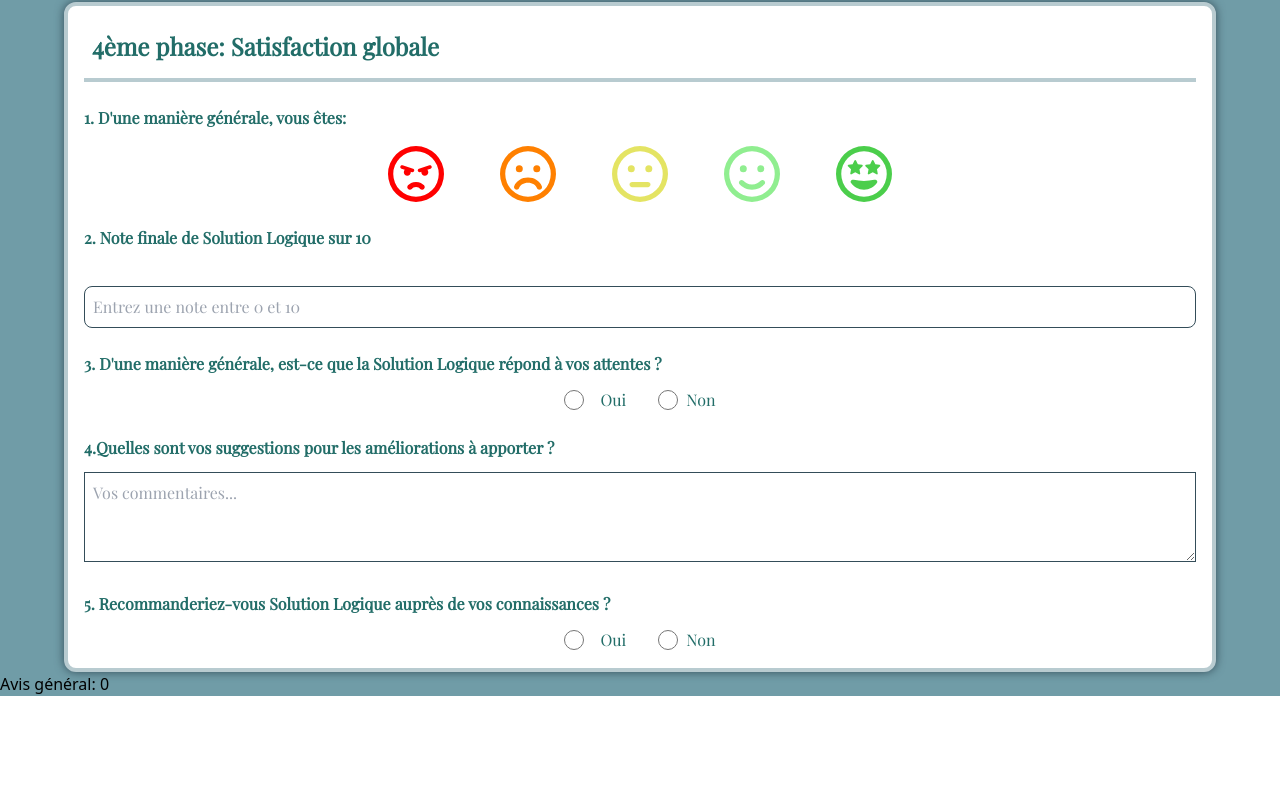
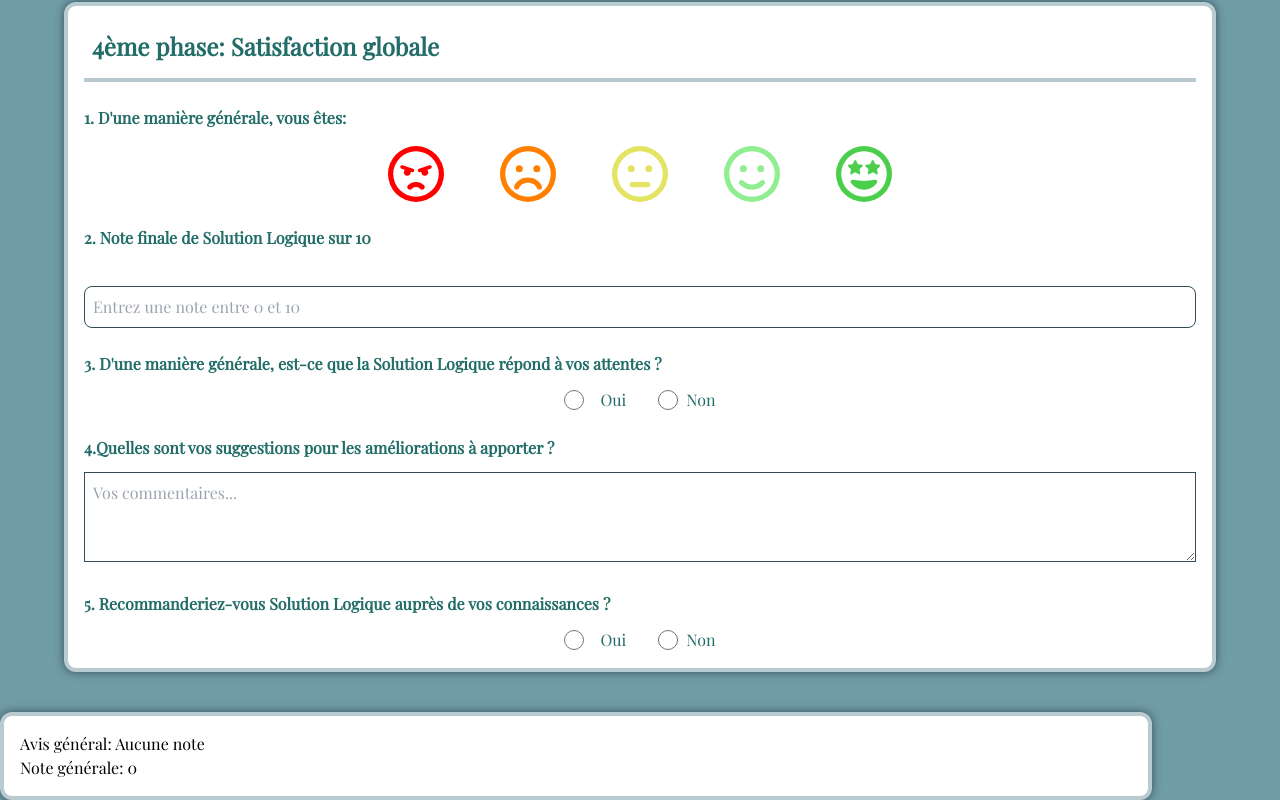
Before and after one commit to JordanSerafini/SLI-Form-V1, a React (Vite) app: page / in a window 1280 px wide. Shown: the part 2433-3233 px from the top of the page. Before the commit the page ends 3129 px from the top, so only its background shows below. Built offline with nearby package versions, Linux system fonts and the light colour scheme.

Commit message:
:sparkles: Rating + global appreciation ok :sparkles:

```diff
--- a/src/App.jsx
+++ b/src/App.jsx
@@ -12,7 +12,12 @@ function App() {
   function TotalDisplay() {
     const { averageRating } = useContext(RatingContext);
 
-    return <p>Avis général: {averageRating}</p>;
+    return (
+      <div>
+        <p>Avis général: {averageRating.comment}</p>
+        <p>Note générale: {averageRating.average}</p>
+      </div>
+    );
   }
 
   return (
@@ -60,7 +65,9 @@ function App() {
           <FormLine2 formID="4" />
         </div>
 
-        <div className="bg-cream">
+        {/*---------- Total Display ------------ */}
+
+        <div className="bg-white rounded-xl border-brownperso border-4 p-4 shadow-custom w-9/10 mt-10 flex flex-row font-playfair ">
           <TotalDisplay />
         </div>
       </div>
--- a/src/components/Form-Line.jsx
+++ b/src/components/Form-Line.jsx
@@ -5,7 +5,8 @@ function FormLine({ title, children, formID }) {
   const childrenArray = React.Children.toArray(children);
 
   return (
-    <div className="bg-white rounded-xl border-brownperso border-4 p-4 shadow-custom w-9/10 mt-10 flex flex-col gap-8 font-playfair ">
+    <div
+    className="bg-white rounded-xl border-brownperso border-4 p-4 shadow-custom w-9/10 mt-10 flex flex-col gap-8 font-playfair ">
       <h3 className="text-lg md:text-xl lg:text-2xl font-bold border-b-4 pb-4 border-brownperso p-2">
         {title}
       </h3>
--- a/src/context/RatingContext.jsx
+++ b/src/context/RatingContext.jsx
@@ -30,18 +30,21 @@ export const RatingProvider = ({ children }) => {
 
 
   const averageRating = useMemo(() => {
-    if (rateArray.length === 0) return 0;
+    if (rateArray.length === 0) return { average: 0, comment: "Aucune note" };
 
     const totalRating = rateArray.reduce((acc, current) => acc + current.rating, 0);
     const average = totalRating / rateArray.length;
-    if (average > 0 && average < 1.5) return "Très insatisfait";
-    if (average >= 1.5 && average < 2.5) return "Insatisfait";
-    if (average >= 2.5 && average < 3) return "Moyen";
-    if (average >= 3 && average < 4.2) return "Satisfait";
-    if (average >= 4.2 && average <= 5) return "Très satisfait";
+    let comment = "";
 
-    //return Math.ceil(average);
+    if (average > 0 && average < 1.5) comment = "Très insatisfait";
+    else if (average >= 1.5 && average < 2.5) comment = "Insatisfait";
+    else if (average >= 2.5 && average < 3) comment = "Moyen";
+    else if (average >= 3 && average < 4.2) comment = "Satisfait";
+    else if (average >= 4.2 && average <= 5) comment = "Très satisfait";
+
+    return { average: Math.ceil(average), comment };
   }, [rateArray]);
+
 
   return (
     <RatingContext.Provider value={{ rateArray, setRateArray, handleRatingSubmit, averageRating }}>
```
Also changed, not shown: 1 other file (tests, documents, lock files or other folders).
